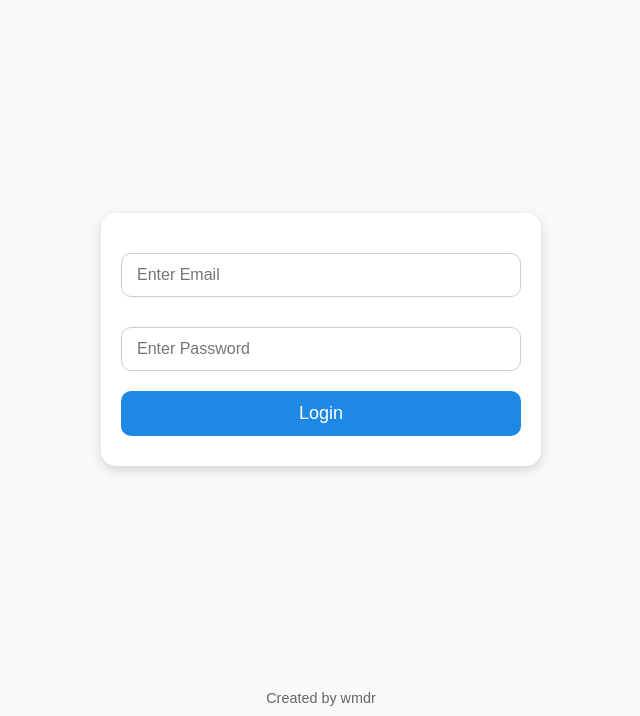
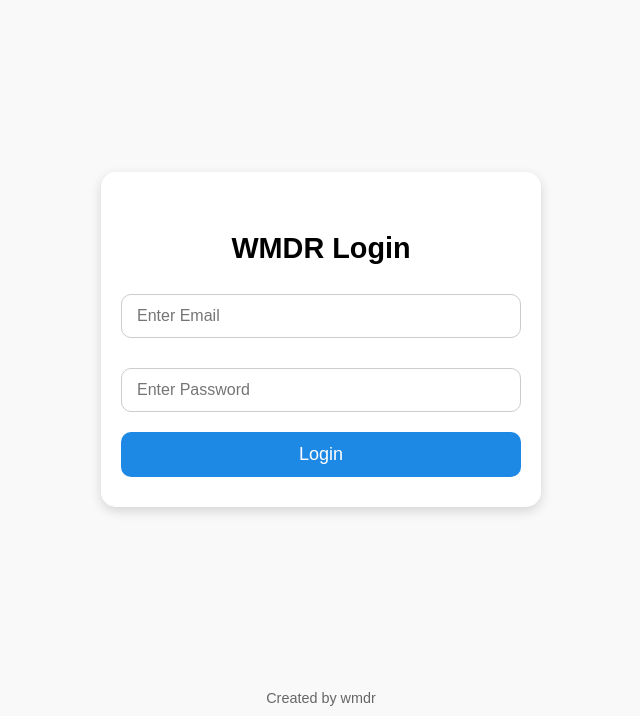
Before and after one commit to aiadwmdr/fbgh, a plain HTML site: page index.html in a window 1280 px wide. Shown: the part 84-800 px from the top of the page, without its empty margins (319-959 px from the left). Drawn offline with Linux system fonts and the light colour scheme.

Commit message:
Update index.html

```diff
--- a/index.html
+++ b/index.html
@@ -146,11 +146,11 @@
   </style>
 </head>
 <body>
-
     <h1>WMDR Control Dashboard</h1>
 
     <!-- Login form -->
     <div id="loginForm">
+      <h1>WMDR Login</h1>
       <input type="email" id="email" placeholder="Enter Email" required />
       <input type="password" id="password" placeholder="Enter Password" required />
       <button id="loginBtn">Login</button>
@@ -199,9 +199,7 @@
       <button id="logoutBtn">Logout</button>
     </div>
 
-  <footer>
-    Created by wmdr
-  </footer>
+    <footer>Created by wmdr</footer>
 
   <!-- Firebase SDKs -->
   <script src="https://www.gstatic.com/firebasejs/9.6.10/firebase-app-compat.js"></script>
```
Lines whose indentation alone changed are shown as unchanged.
